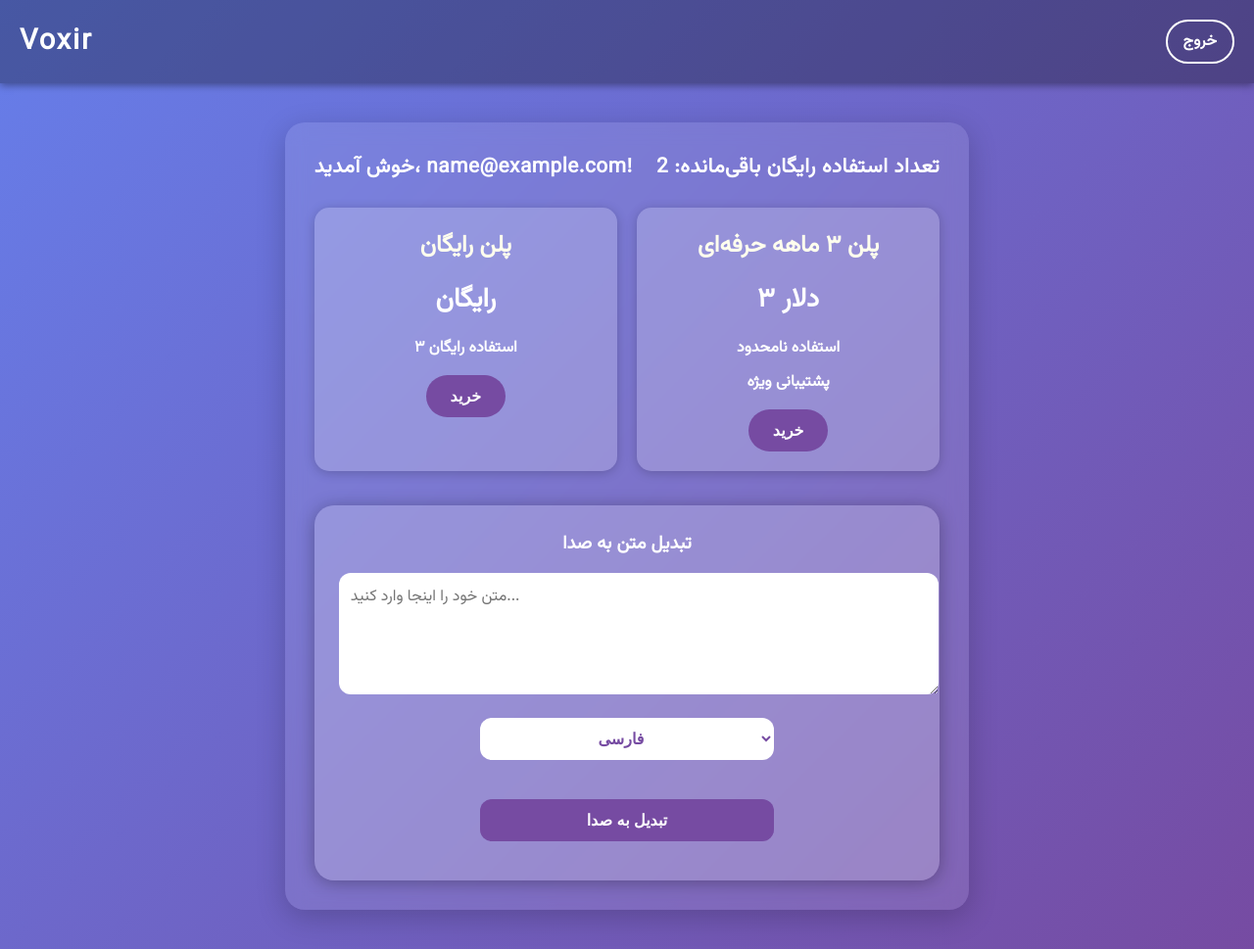
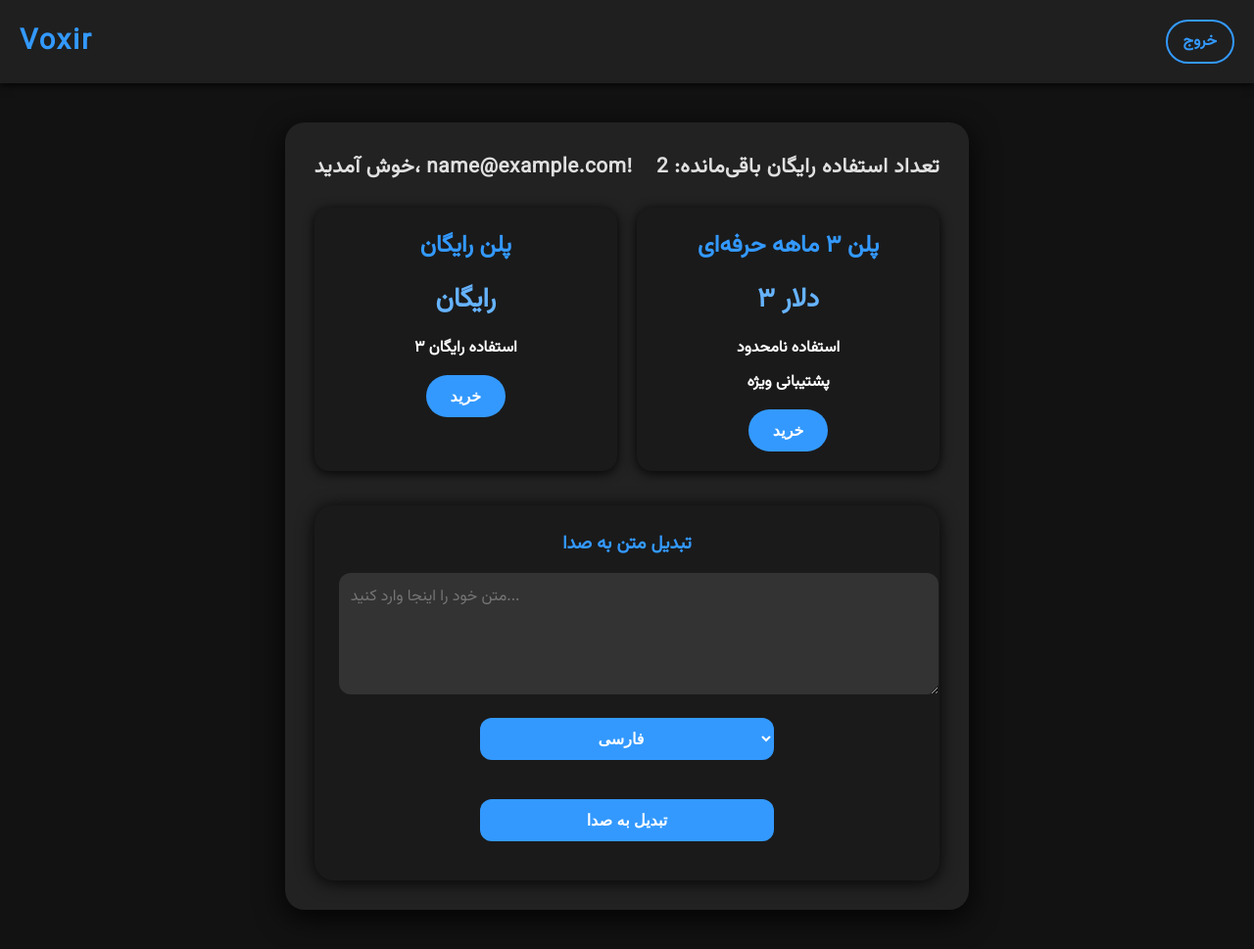
Before and after one commit to ahmadsamimrahmani427/voxir-app, a Flask app: page /app in a window 1280 px wide. Shown: the whole page at 98% size. Run offline with Flask 3, Linux system fonts and the light colour scheme; the visitor is signed in with stand-in values (Sample User, id 1).

Commit message:
Update index.html

```diff
--- a/templates/index.html
+++ b/templates/index.html
@@ -7,42 +7,42 @@
         @import url('https://fonts.googleapis.com/css2?family=Vazirmatn&display=swap');
         body {
             font-family: 'Vazirmatn', Tahoma, sans-serif;
-            background: linear-gradient(135deg, #667eea, #764ba2);
+            background: #121212; /* پس‌زمینه مشکی */
             margin: 0; padding: 0; min-height: 100vh; color: #fff;
             display: flex; flex-direction: column;
         }
         header {
-            background: rgba(0,0,0,0.3);
+            background: #1f1f1f; /* هدر تیره */
             padding: 20px;
             display: flex; justify-content: space-between; align-items: center;
-            box-shadow: 0 2px 8px rgba(0,0,0,0.4);
+            box-shadow: 0 2px 8px rgba(0,0,0,0.8);
         }
         header .logo {
             font-size: 1.8em; font-weight: bold;
             letter-spacing: 2px;
+            color: #3399ff; /* آبی */
         }
         header a.logout {
-            color: #fff;
+            color: #3399ff;
             text-decoration: none;
             font-weight: bold;
-            border: 2px solid #fff;
+            border: 2px solid #3399ff;
             padding: 8px 16px;
             border-radius: 25px;
             transition: background-color 0.3s ease;
         }
         header a.logout:hover {
-            background-color: #fff;
-            color: #764ba2;
+            background-color: #3399ff;
+            color: #121212;
         }
         main {
             flex: 1;
             max-width: 900px;
             margin: 40px auto;
-            background: rgba(255, 255, 255, 0.1);
+            background: #222;
             border-radius: 20px;
             padding: 30px;
-            box-shadow: 0 8px 30px rgba(0,0,0,0.2);
-            backdrop-filter: blur(10px);
+            box-shadow: 0 8px 30px rgba(0,0,0,0.9);
         }
         .user-info {
             font-size: 1.3em;
@@ -50,6 +50,7 @@
             text-align: center;
             font-weight: 600;
             letter-spacing: 0.5px;
+            color: #e0e0e0;
         }
         .plans {
             display: flex;
@@ -59,10 +60,10 @@
             flex-wrap: wrap;
         }
         .plan {
-            background: rgba(255, 255, 255, 0.2);
+            background: #1a1a1a;
             padding: 20px;
             border-radius: 15px;
-            box-shadow: 0 2px 12px rgba(0,0,0,0.2);
+            box-shadow: 0 2px 12px rgba(0,0,0,0.9);
             flex: 1 1 250px;
             max-width: 300px;
             color: #fff;
@@ -74,7 +75,7 @@
         }
         .plan h3 {
             margin-top: 0;
-            color: #ffe;
+            color: #3399ff;
             font-weight: 700;
             font-size: 1.5em;
             margin-bottom: 10px;
@@ -83,7 +84,7 @@
             font-size: 1.7em;
             font-weight: bold;
             margin: 15px 0;
-            color: #fff;
+            color: #66b3ff;
         }
         .plan ul {
             list-style: none;
@@ -98,7 +99,7 @@
             margin-top: 15px;
         }
         .plan button {
-            background-color: #764ba2;
+            background-color: #3399ff;
             color: white;
             border: none;
             padding: 12px 25px;
@@ -109,13 +110,13 @@
             transition: background-color 0.3s ease;
         }
         .plan button:hover {
-            background-color: #5a2d82;
+            background-color: #66b3ff;
         }
         .tts-section {
-            background: rgba(255, 255, 255, 0.2);
+            background: #1a1a1a;
             padding: 25px;
             border-radius: 20px;
-            box-shadow: 0 2px 18px rgba(0,0,0,0.3);
+            box-shadow: 0 2px 18px rgba(0,0,0,0.9);
             max-width: 100%;
         }
         .tts-section h3 {
@@ -123,6 +124,7 @@
             margin-bottom: 15px;
             text-align: center;
             font-weight: 700;
+            color: #3399ff;
         }
         .tts-section textarea {
             width: 100%;
@@ -134,6 +136,8 @@
             resize: vertical;
             outline: none;
             font-family: 'Vazirmatn', Tahoma, sans-serif;
+            background-color: #333;
+            color: #fff;
         }
         .tts-section select, .tts-section button {
             margin-top: 15px;
@@ -145,8 +149,8 @@
             font-weight: 600;
         }
         .tts-section select {
-            background-color: #fff;
-            color: #764ba2;
+            background-color: #3399ff;
+            color: white;
             width: 100%;
             max-width: 300px;
             display: block;
@@ -154,7 +158,7 @@
             text-align: center;
         }
         .tts-section button {
-            background-color: #764ba2;
+            background-color: #3399ff;
             color: white;
             margin: 15px auto 0;
             display: block;
@@ -163,7 +167,7 @@
             transition: background-color 0.3s ease;
         }
         .tts-section button:hover {
-            background-color: #5a2d82;
+            background-color: #66b3ff;
         }
         .audio-player {
             margin-top: 20px;
@@ -174,11 +178,12 @@
             max-width: 400px;
             outline: none;
             border-radius: 12px;
-            box-shadow: 0 2px 12px rgba(0,0,0,0.3);
+            box-shadow: 0 2px 12px rgba(0,0,0,0.9);
+            background-color: #000;
         }
         .audio-player button {
             margin-top: 10px;
-            background-color: #764ba2;
+            background-color: #3399ff;
             color: white;
             border: none;
             padding: 10px 25px;
@@ -188,10 +193,10 @@
             transition: background-color 0.3s ease;
         }
         .audio-player button:hover {
-            background-color: #5a2d82;
+            background-color: #66b3ff;
         }
         .error-message {
-            color: #f44336;
+            color: #ff6666;
             font-weight: 600;
             margin-top: 15px;
             text-align: center;
```
